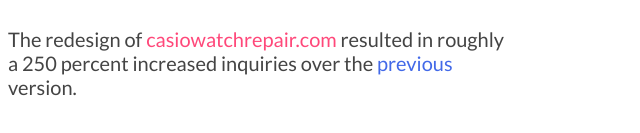
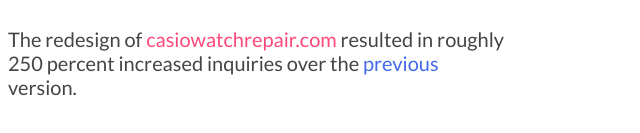
Before and after one commit to kimhjona/moonteapodcast, a plain HTML site: page index.html in a window 1280 px wide. Shown: the part 497-630 px from the top of the page, 0-640 px from the left. Drawn offline with Linux system fonts and the light colour scheme.

Commit message:
minor typo

```diff
--- a/index.html
+++ b/index.html
@@ -33,7 +33,7 @@
           <p class="projects shake">I'm one of the lead frontend developers at <a href='http://foodoasis.la' style="color: #FF487A">Food Oasis LA</a>, a civic project used to find local fresh produce.</p>
           <p class="projects"><a href='http://www.dejavue.co' style="color: #4269E8">DejaVue</a> is a visualization tool for Vue developers.</p>
           <p class="projects fadeIn">I built <a href='http://improvblues.com' style="color: #E8B93B">Improv Blues</a> so that I could jam to the blues with just a computer.</p>
-          <p class="projects">The redesign of <a href='http://www.casiowatchrepair.com' style="color: #FF487A">casiowatchrepair.com</a> resulted in roughly a 250 percent increased inquiries over the <a href='http://elderly-acoustics.surge.sh/' style="color: #4269E8">previous</a> version.</p>
+          <p class="projects">The redesign of <a href='http://www.casiowatchrepair.com' style="color: #FF487A">casiowatchrepair.com</a> resulted in roughly 250 percent increased inquiries over the <a href='http://elderly-acoustics.surge.sh/' style="color: #4269E8">previous</a> version.</p>
       </div>
   </section>
 </body>
```
